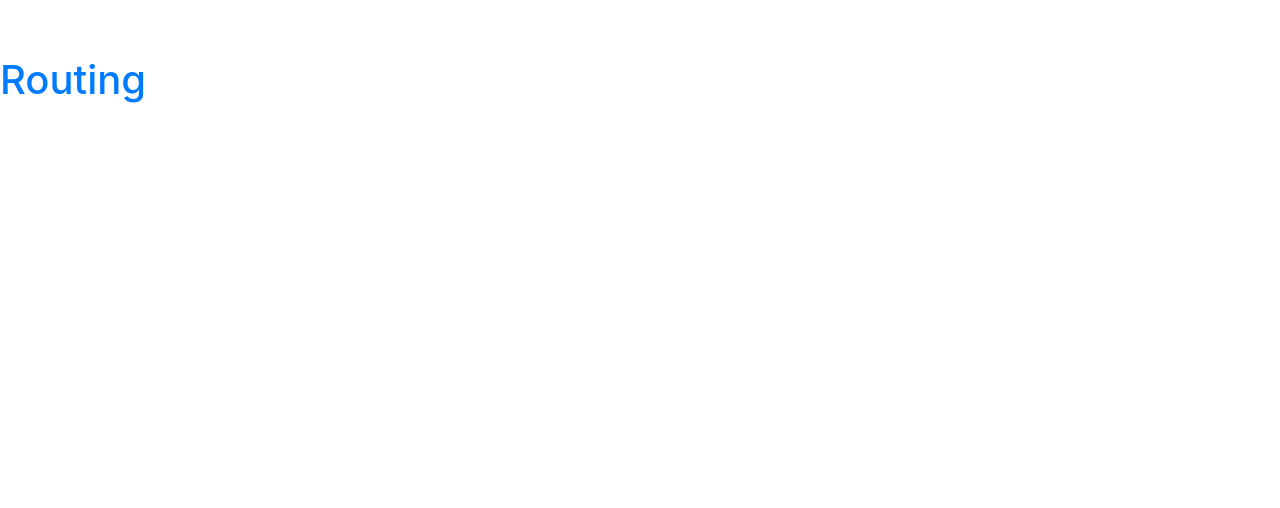
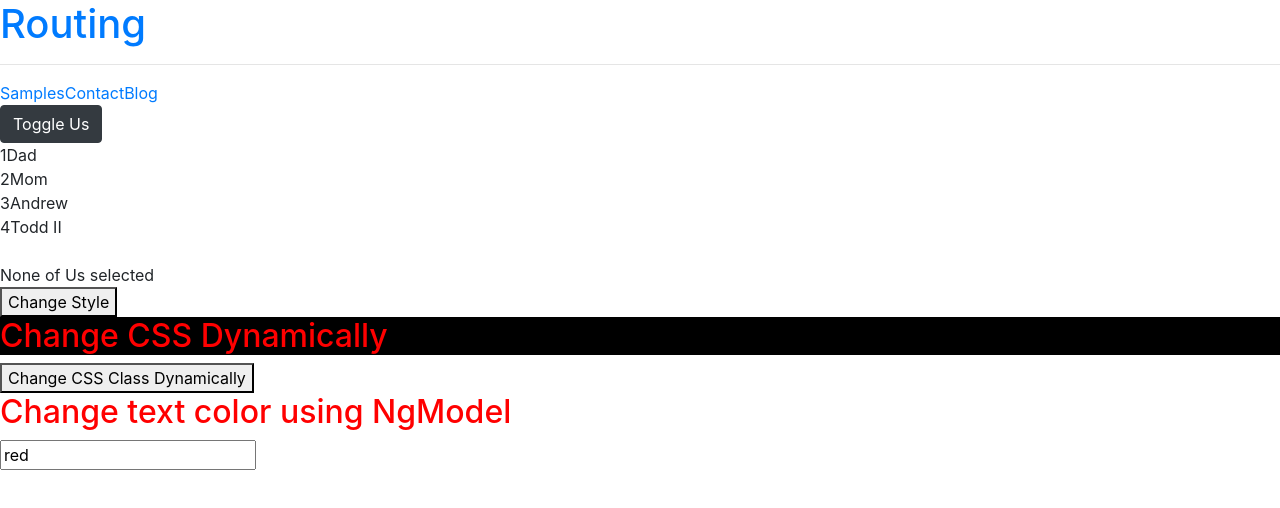
Before and after one commit to amphappy71/SweetSPA, an Angular app: page / in a window 1280 px wide. Shown: the top 508 px of the page. Built offline with nearby package versions, Linux system fonts and the light colour scheme.

Commit message:
moved routing to independent module

```diff
--- /dev/null
+++ b/src/app/app-routing.module.ts
@@ -0,0 +1,20 @@
+import { NgModule } from '@angular/core';
+import { CommonModule } from '@angular/common';
+import { RouterModule, Routes } from '@angular/router';
+import { SamplesComponent } from './samples/samples.component';
+import { SweetContactComponent } from './sweet-contact/sweet-contact.component';
+import { SweetBlogComponent } from './sweet-blog/sweet-blog.component';
+
+
+const appRoutes: Routes = [
+  {path: '', component: SamplesComponent},
+  {path: 'contact', component: SweetContactComponent},
+  {path: 'blog', component: SweetBlogComponent}
+];
+
+@NgModule({
+  imports: [RouterModule.forRoot(appRoutes)],
+  exports: [RouterModule] })
+
+
+  export class AppRoutingModule { }
--- a/src/app/app.component.html
+++ b/src/app/app.component.html
@@ -1 +1,2 @@
 <app-sweet-nav></app-sweet-nav>
+<router-outlet></router-outlet>
--- a/src/app/app.module.ts
+++ b/src/app/app.module.ts
@@ -12,6 +12,9 @@ import { SweetProductComponent } from './sweet-product/sweet-product.component';
 import { SweetBlogComponent } from './sweet-blog/sweet-blog.component';
 import { SamplesComponent } from './samples/samples.component';
 import { AppBoldDirective } from './app-bold.directive';
+import { RouterModule, Routes } from '@angular/router';
+import { AppRoutingModule } from './/app-routing.module';
+
 
 
 @NgModule({
@@ -29,7 +32,8 @@ import { AppBoldDirective } from './app-bold.directive';
       ],
   imports: [
     BrowserModule,
-    FormsModule
+    FormsModule,
+    AppRoutingModule
   ],
   providers: [],
   bootstrap: [AppComponent]
--- a/src/app/sweet-nav/sweet-nav.component.html
+++ b/src/app/sweet-nav/sweet-nav.component.html
@@ -1 +1,11 @@
 <h1 style.color="#1B5196" class="text-primary">Routing</h1>
+
+<hr>
+
+
+
+    <ul class="nav nav-pills">
+      <li routerLinkActive="active"><a routerLink="/">Samples</a></li>
+      <li routerLinkActive="active"><a routerLink="/contact">Contact</a></li>
+      <li routerLinkActive="active"><a routerLink="/blog">Blog</a></li>
+    </ul>
--- a/src/styles.css
+++ b/src/styles.css
@@ -1,2 +1 @@
 /* You can add global styles to this file, and also import other style files */
-@import './assets/jumbotron.css';
```
